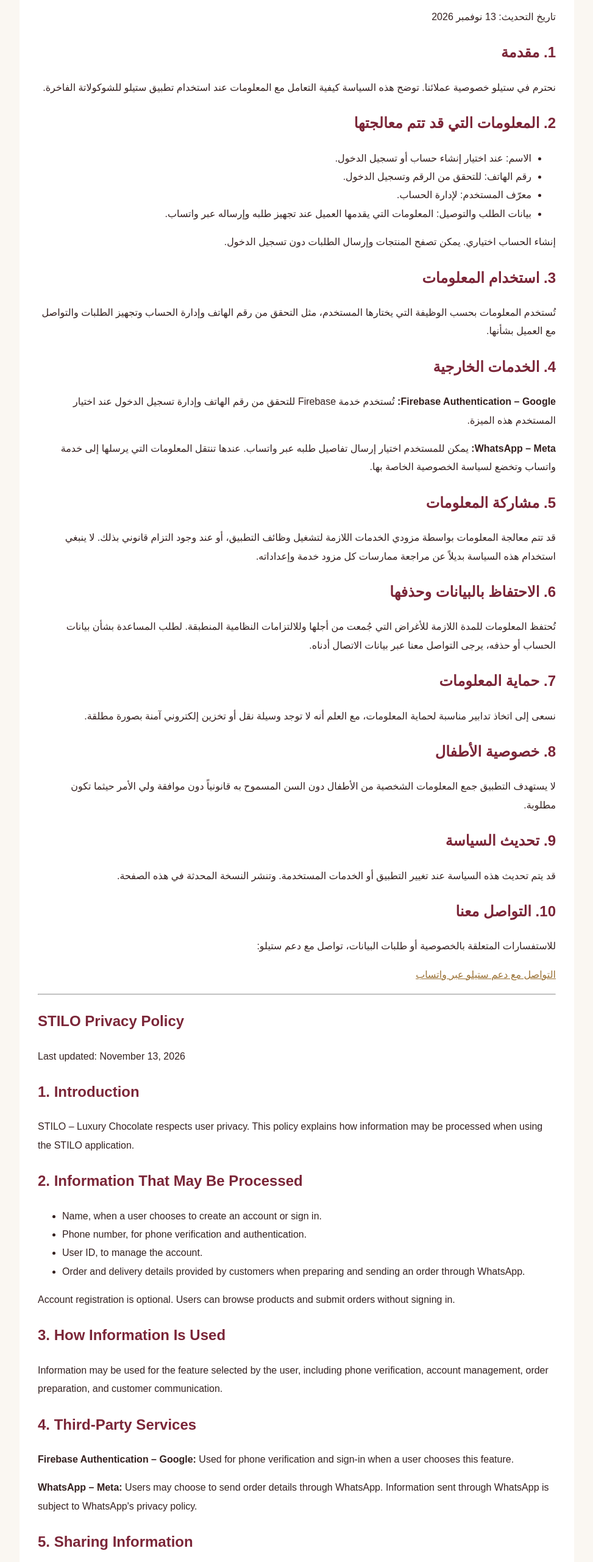
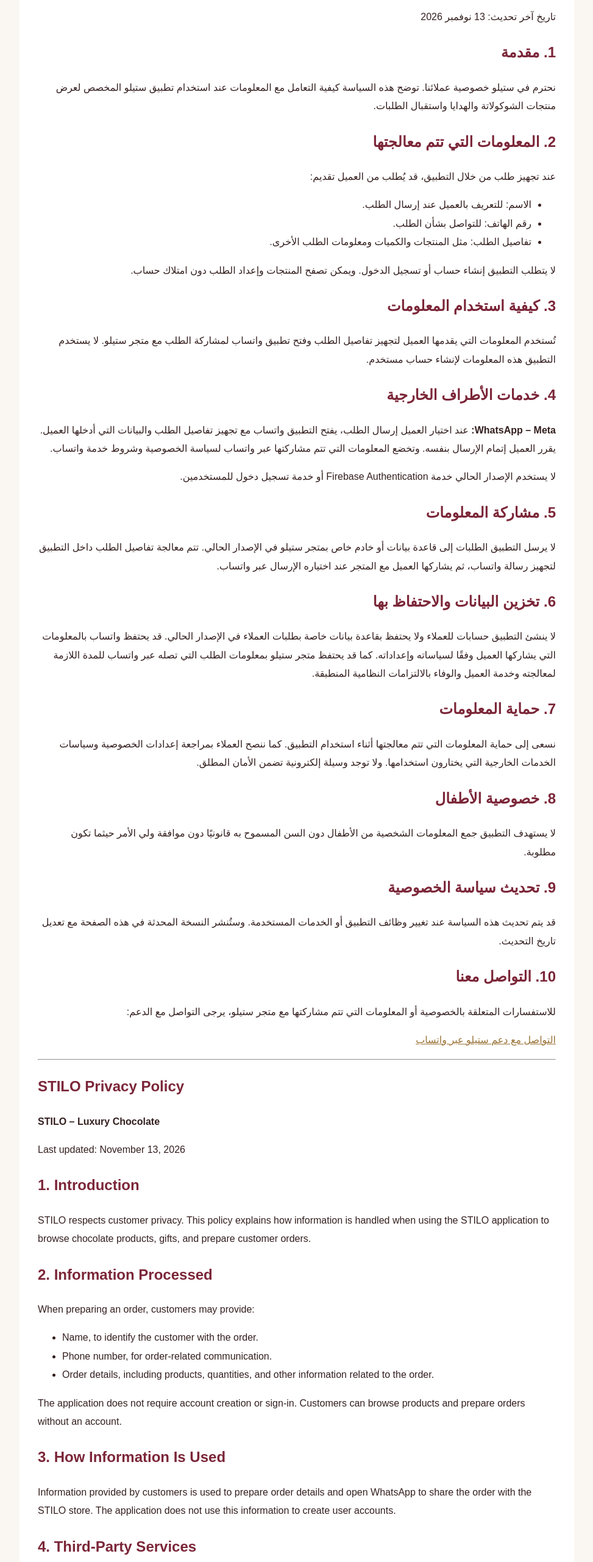
Before and after one commit to alshnkir/stilo-privacy-polic, a plain HTML site: page index.html in a window 1280 px wide. Shown: the part 221-2783 px from the top of the page at 61% size, without its empty margins (153-1126 px from the left). Drawn offline with Linux system fonts and the light colour scheme.

Commit message:
Update index.html

```diff
--- a/index.html
+++ b/index.html
@@ -4,6 +4,7 @@
 <head>
   <meta charset="UTF-8">
   <meta name="viewport" content="width=device-width, initial-scale=1">
+  <meta name="description" content="سياسة الخصوصية الرسمية لتطبيق ستيلو للشوكولاتة الفاخرة.">
   <title>سياسة الخصوصية | STILO</title>
   <style>
     body {
@@ -30,89 +31,207 @@
 <main>
   <h1>سياسة الخصوصية – ستيلو</h1>
   <p><strong>STILO – Luxury Chocolate</strong></p>
-  <p>تاريخ التحديث: 13 نوفمبر 2026</p>
+  <p>تاريخ آخر تحديث: 13 نوفمبر 2026</p>
 
   <h2>1. مقدمة</h2>
-  <p>نحترم في ستيلو خصوصية عملائنا. توضح هذه السياسة كيفية التعامل مع المعلومات عند استخدام تطبيق ستيلو للشوكولاتة الفاخرة.</p>
+  <p>
+    نحترم في ستيلو خصوصية عملائنا. توضح هذه السياسة
+    كيفية التعامل مع المعلومات عند استخدام تطبيق ستيلو
+    المخصص لعرض منتجات الشوكولاتة والهدايا واستقبال الطلبات.
+  </p>
 
-  <h2>2. المعلومات التي قد تتم معالجتها</h2>
+  <h2>2. المعلومات التي تتم معالجتها</h2>
+  <p>عند تجهيز طلب من خلال التطبيق، قد يُطلب من العميل تقديم:</p>
   <ul>
-    <li>الاسم: عند اختيار إنشاء حساب أو تسجيل الدخول.</li>
-    <li>رقم الهاتف: للتحقق من الرقم وتسجيل الدخول.</li>
-    <li>معرّف المستخدم: لإدارة الحساب.</li>
-    <li>بيانات الطلب والتوصيل: المعلومات التي يقدمها العميل عند تجهيز طلبه وإرساله عبر واتساب.</li>
+    <li>الاسم: للتعريف بالعميل عند إرسال الطلب.</li>
+    <li>رقم الهاتف: للتواصل بشأن الطلب.</li>
+    <li>تفاصيل الطلب: مثل المنتجات والكميات ومعلومات الطلب الأخرى.</li>
   </ul>
-  <p>إنشاء الحساب اختياري. يمكن تصفح المنتجات وإرسال الطلبات دون تسجيل الدخول.</p>
+  <p>
+    لا يتطلب التطبيق إنشاء حساب أو تسجيل الدخول.
+    ويمكن تصفح المنتجات وإعداد الطلب دون امتلاك حساب.
+  </p>
 
-  <h2>3. استخدام المعلومات</h2>
-  <p>تُستخدم المعلومات بحسب الوظيفة التي يختارها المستخدم، مثل التحقق من رقم الهاتف وإدارة الحساب وتجهيز الطلبات والتواصل مع العميل بشأنها.</p>
+  <h2>3. كيفية استخدام المعلومات</h2>
+  <p>
+    تُستخدم المعلومات التي يقدمها العميل لتجهيز تفاصيل الطلب
+    وفتح تطبيق واتساب لمشاركة الطلب مع متجر ستيلو.
+    لا يستخدم التطبيق هذه المعلومات لإنشاء حساب مستخدم.
+  </p>
 
-  <h2>4. الخدمات الخارجية</h2>
-  <p><strong>Firebase Authentication – Google:</strong> تُستخدم خدمة Firebase للتحقق من رقم الهاتف وإدارة تسجيل الدخول عند اختيار المستخدم هذه الميزة.</p>
-  <p><strong>WhatsApp – Meta:</strong> يمكن للمستخدم اختيار إرسال تفاصيل طلبه عبر واتساب. عندها تنتقل المعلومات التي يرسلها إلى خدمة واتساب وتخضع لسياسة الخصوصية الخاصة بها.</p>
+  <h2>4. خدمات الأطراف الخارجية</h2>
+  <p>
+    <strong>WhatsApp – Meta:</strong>
+    عند اختيار العميل إرسال الطلب، يفتح التطبيق واتساب
+    مع تجهيز تفاصيل الطلب والبيانات التي أدخلها العميل.
+    يقرر العميل إتمام الإرسال بنفسه.
+    وتخضع المعلومات التي تتم مشاركتها عبر واتساب
+    لسياسة الخصوصية وشروط خدمة واتساب.
+  </p>
+  <p>
+    لا يستخدم الإصدار الحالي خدمة Firebase Authentication
+    أو خدمة تسجيل دخول للمستخدمين.
+  </p>
 
   <h2>5. مشاركة المعلومات</h2>
-  <p>قد تتم معالجة المعلومات بواسطة مزودي الخدمات اللازمة لتشغيل وظائف التطبيق، أو عند وجود التزام قانوني بذلك. لا ينبغي استخدام هذه السياسة بديلاً عن مراجعة ممارسات كل مزود خدمة وإعداداته.</p>
+  <p>
+    لا يرسل التطبيق الطلبات إلى قاعدة بيانات أو خادم خاص بمتجر
+    ستيلو في الإصدار الحالي. تتم معالجة تفاصيل الطلب داخل التطبيق
+    لتجهيز رسالة واتساب، ثم يشاركها العميل مع المتجر عند اختياره
+    الإرسال عبر واتساب.
+  </p>
 
-  <h2>6. الاحتفاظ بالبيانات وحذفها</h2>
-  <p>تُحتفظ المعلومات للمدة اللازمة للأغراض التي جُمعت من أجلها وللالتزامات النظامية المنطبقة. لطلب المساعدة بشأن بيانات الحساب أو حذفه، يرجى التواصل معنا عبر بيانات الاتصال أدناه.</p>
+  <h2>6. تخزين البيانات والاحتفاظ بها</h2>
+  <p>
+    لا ينشئ التطبيق حسابات للعملاء ولا يحتفظ بقاعدة بيانات
+    خاصة بطلبات العملاء في الإصدار الحالي.
+    قد يحتفظ واتساب بالمعلومات التي يشاركها العميل وفقًا
+    لسياساته وإعداداته.
+    كما قد يحتفظ متجر ستيلو بمعلومات الطلب التي تصله عبر
+    واتساب للمدة اللازمة لمعالجته وخدمة العميل والوفاء
+    بالالتزامات النظامية المنطبقة.
+  </p>
 
   <h2>7. حماية المعلومات</h2>
-  <p>نسعى إلى اتخاذ تدابير مناسبة لحماية المعلومات، مع العلم أنه لا توجد وسيلة نقل أو تخزين إلكتروني آمنة بصورة مطلقة.</p>
+  <p>
+    نسعى إلى حماية المعلومات التي تتم معالجتها أثناء استخدام
+    التطبيق. كما ننصح العملاء بمراجعة إعدادات الخصوصية
+    وسياسات الخدمات الخارجية التي يختارون استخدامها.
+    ولا توجد وسيلة إلكترونية تضمن الأمان المطلق.
+  </p>
 
   <h2>8. خصوصية الأطفال</h2>
-  <p>لا يستهدف التطبيق جمع المعلومات الشخصية من الأطفال دون السن المسموح به قانونياً دون موافقة ولي الأمر حيثما تكون مطلوبة.</p>
+  <p>
+    لا يستهدف التطبيق جمع المعلومات الشخصية من الأطفال
+    دون السن المسموح به قانونيًا دون موافقة ولي الأمر
+    حيثما تكون مطلوبة.
+  </p>
 
-  <h2>9. تحديث السياسة</h2>
-  <p>قد يتم تحديث هذه السياسة عند تغيير التطبيق أو الخدمات المستخدمة. وتنشر النسخة المحدثة في هذه الصفحة.</p>
+  <h2>9. تحديث سياسة الخصوصية</h2>
+  <p>
+    قد يتم تحديث هذه السياسة عند تغيير وظائف التطبيق
+    أو الخدمات المستخدمة. وستُنشر النسخة المحدثة
+    في هذه الصفحة مع تعديل تاريخ التحديث.
+  </p>
 
   <h2>10. التواصل معنا</h2>
-  <p>للاستفسارات المتعلقة بالخصوصية أو طلبات البيانات، تواصل مع دعم ستيلو:</p>
-  <p><a href="https://wa.me/966501469085">التواصل مع دعم ستيلو عبر واتساب</a></p>
+  <p>
+    للاستفسارات المتعلقة بالخصوصية أو المعلومات التي تتم
+    مشاركتها مع متجر ستيلو، يرجى التواصل مع الدعم:
+  </p>
+  <p>
+    <a href="https://wa.me/966501469085">
+      التواصل مع دعم ستيلو عبر واتساب
+    </a>
+  </p>
 
   <hr>
 
   <section class="en" lang="en" dir="ltr">
     <h1>STILO Privacy Policy</h1>
+    <p><strong>STILO – Luxury Chocolate</strong></p>
     <p>Last updated: November 13, 2026</p>
 
     <h2>1. Introduction</h2>
-    <p>STILO – Luxury Chocolate respects user privacy. This policy explains how information may be processed when using the STILO application.</p>
+    <p>
+      STILO respects customer privacy. This policy explains
+      how information is handled when using the STILO
+      application to browse chocolate products, gifts,
+      and prepare customer orders.
+    </p>
 
-    <h2>2. Information That May Be Processed</h2>
+    <h2>2. Information Processed</h2>
+    <p>When preparing an order, customers may provide:</p>
     <ul>
-      <li>Name, when a user chooses to create an account or sign in.</li>
-      <li>Phone number, for phone verification and authentication.</li>
-      <li>User ID, to manage the account.</li>
-      <li>Order and delivery details provided by customers when preparing and sending an order through WhatsApp.</li>
+      <li>Name, to identify the customer with the order.</li>
+      <li>Phone number, for order-related communication.</li>
+      <li>Order details, including products, quantities,
+          and other information related to the order.</li>
     </ul>
-    <p>Account registration is optional. Users can browse products and submit orders without signing in.</p>
+    <p>
+      The application does not require account creation
+      or sign-in. Customers can browse products and
+      prepare orders without an account.
+    </p>
 
     <h2>3. How Information Is Used</h2>
-    <p>Information may be used for the feature selected by the user, including phone verification, account management, order preparation, and customer communication.</p>
+    <p>
+      Information provided by customers is used to prepare
+      order details and open WhatsApp to share the order
+      with the STILO store. The application does not use
+      this information to create user accounts.
+    </p>
 
     <h2>4. Third-Party Services</h2>
-    <p><strong>Firebase Authentication – Google:</strong> Used for phone verification and sign-in when a user chooses this feature.</p>
-    <p><strong>WhatsApp – Meta:</strong> Users may choose to send order details through WhatsApp. Information sent through WhatsApp is subject to WhatsApp's privacy policy.</p>
+    <p>
+      <strong>WhatsApp – Meta:</strong>
+      When a customer chooses to submit an order, the
+      application opens WhatsApp with the order details
+      and information entered by the customer.
+      The customer decides whether to send the message.
+      Information shared through WhatsApp is subject to
+      WhatsApp's privacy policy and terms of service.
+    </p>
+    <p>
+      The current version does not use Firebase Authentication
+      or a user sign-in service.
+    </p>
 
-    <h2>5. Sharing Information</h2>
-    <p>Information may be processed by service providers necessary to operate application features, or where legally required. This policy does not replace reviewing each provider's actual practices and settings.</p>
+    <h2>5. Information Sharing</h2>
+    <p>
+      The current version does not send orders to a
+      STILO-owned database or server. Order details are
+      processed within the application to prepare a
+      WhatsApp message. The customer then chooses whether
+      to share that message with the store through WhatsApp.
+    </p>
 
-    <h2>6. Data Retention and Deletion</h2>
-    <p>Information is retained for as long as necessary for the purposes for which it was collected and applicable legal obligations. To request help with account data or deletion, contact us using the details below.</p>
+    <h2>6. Data Storage and Retention</h2>
+    <p>
+      The application does not create customer accounts
+      or maintain its own customer order database in the
+      current version.
+      WhatsApp may retain information shared through its
+      service according to its policies and settings.
+      STILO may retain order information received through
+      WhatsApp for as long as necessary to process orders,
+      provide customer service, and comply with applicable
+      legal obligations.
+    </p>
 
-    <h2>7. Security</h2>
-    <p>We seek to use appropriate measures to protect information. However, no electronic transmission or storage method is completely secure.</p>
+    <h2>7. Information Security</h2>
+    <p>
+      We seek to protect information handled during use
+      of the application. Customers should also review
+      the privacy policies and settings of third-party
+      services they choose to use. No electronic method
+      can guarantee absolute security.
+    </p>
 
     <h2>8. Children's Privacy</h2>
-    <p>The application is not intended to collect personal information from children below the legally permitted age without parental consent where required.</p>
+    <p>
+      The application is not intended to collect personal
+      information from children below the legally permitted
+      age without parental consent where required.
+    </p>
 
     <h2>9. Policy Updates</h2>
-    <p>This policy may be updated when the application or its services change. Updated versions will be published on this page.</p>
+    <p>
+      This policy may be updated when application features
+      or services change. Updated versions will be published
+      on this page with a revised update date.
+    </p>
 
     <h2>10. Contact</h2>
-    <p>For privacy questions or data requests, contact STILO Support:</p>
-    <p><a href="https://wa.me/966501469085">Contact STILO Support on WhatsApp</a></p>
+    <p>
+      For privacy questions or inquiries about information
+      shared with the STILO store, contact our support team:
+    </p>
+    <p>
+      <a href="https://wa.me/966501469085">
+        Contact STILO Support on WhatsApp
+      </a>
+    </p>
   </section>
 </main>
 </body>
```
